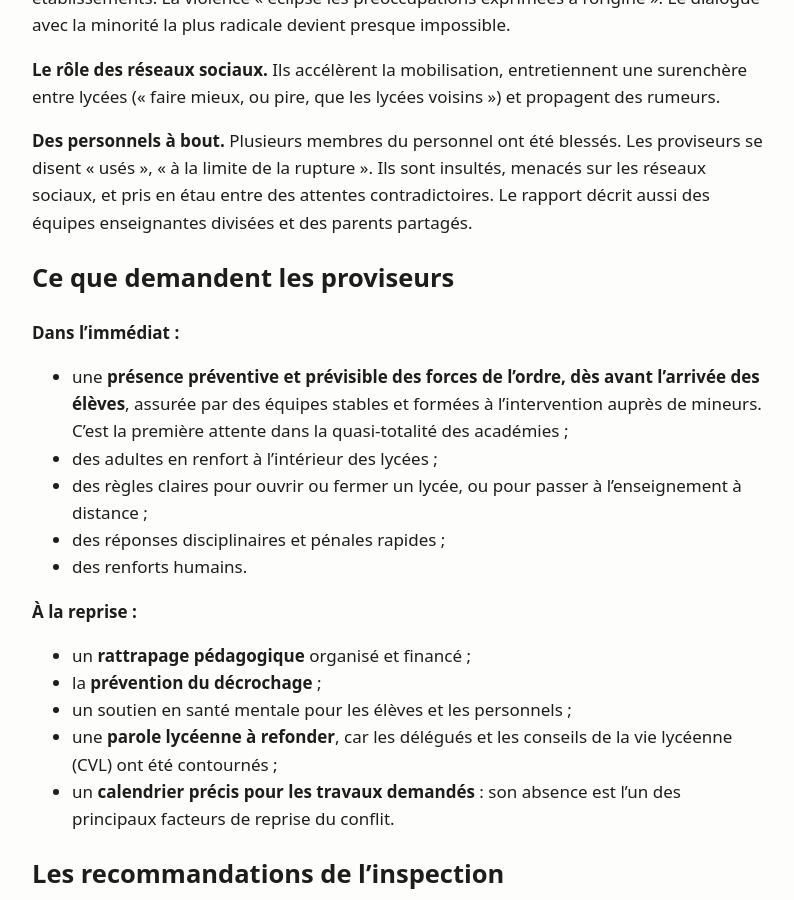
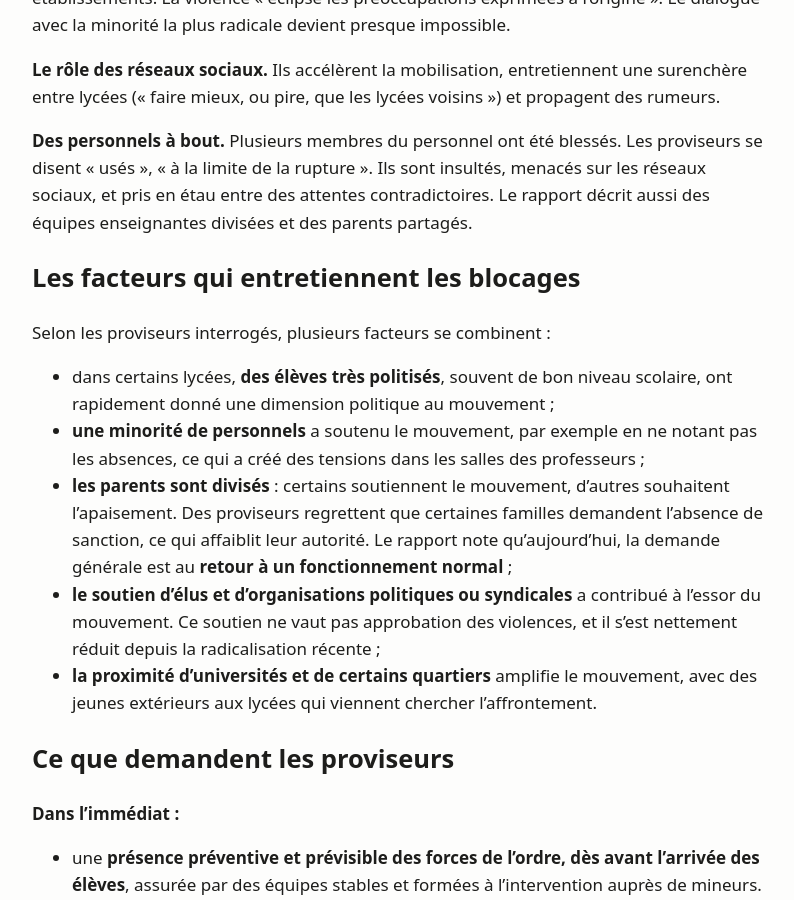
Before and after one commit to 4nf8hvwvry-collab/freefenelon, a Jekyll site: the page built from site/rapport-igesr-lycees-bloques-2026-11.md, in a window 1280 px wide and 900 px high, scrolled down 1156 px. Shown: the whole window, without its empty margins (240-1034 px from the left). Built offline with Jekyll 4.4.1, drawn with Linux system fonts in a browser that asks for light colours.

Commit message:
Rapport IGÉSR : facteurs qui entretiennent les blocages
Co-Authored-By: Claude Opus 5.5 <noreply@anthropic.com>

```diff
--- a/site/rapport-igesr-lycees-bloques-2026-11.md
+++ b/site/rapport-igesr-lycees-bloques-2026-11.md
@@ -30,6 +30,16 @@ Le rapport le précise lui-même : **il ne s'agit pas d'une évaluation de l'ins
 **Le rôle des réseaux sociaux.** Ils accélèrent la mobilisation, entretiennent une surenchère entre lycées (« faire mieux, ou pire, que les lycées voisins ») et propagent des rumeurs.
 
 **Des personnels à bout.** Plusieurs membres du personnel ont été blessés. Les proviseurs se disent « usés », « à la limite de la rupture ». Ils sont insultés, menacés sur les réseaux sociaux, et pris en étau entre des attentes contradictoires. Le rapport décrit aussi des équipes enseignantes divisées et des parents partagés.
+
+## Les facteurs qui entretiennent les blocages
+
+Selon les proviseurs interrogés, plusieurs facteurs se combinent :
+
+- dans certains lycées, **des élèves très politisés**, souvent de bon niveau scolaire, ont rapidement donné une dimension politique au mouvement ;
+- **une minorité de personnels** a soutenu le mouvement, par exemple en ne notant pas les absences, ce qui a créé des tensions dans les salles des professeurs ;
+- **les parents sont divisés** : certains soutiennent le mouvement, d'autres souhaitent l'apaisement. Des proviseurs regrettent que certaines familles demandent l'absence de sanction, ce qui affaiblit leur autorité. Le rapport note qu'aujourd'hui, la demande générale est au **retour à un fonctionnement normal** ;
+- **le soutien d'élus et d'organisations politiques ou syndicales** a contribué à l'essor du mouvement. Ce soutien ne vaut pas approbation des violences, et il s'est nettement réduit depuis la radicalisation récente ;
+- **la proximité d'universités et de certains quartiers** amplifie le mouvement, avec des jeunes extérieurs aux lycées qui viennent chercher l'affrontement.
 
 ## Ce que demandent les proviseurs
 
```
